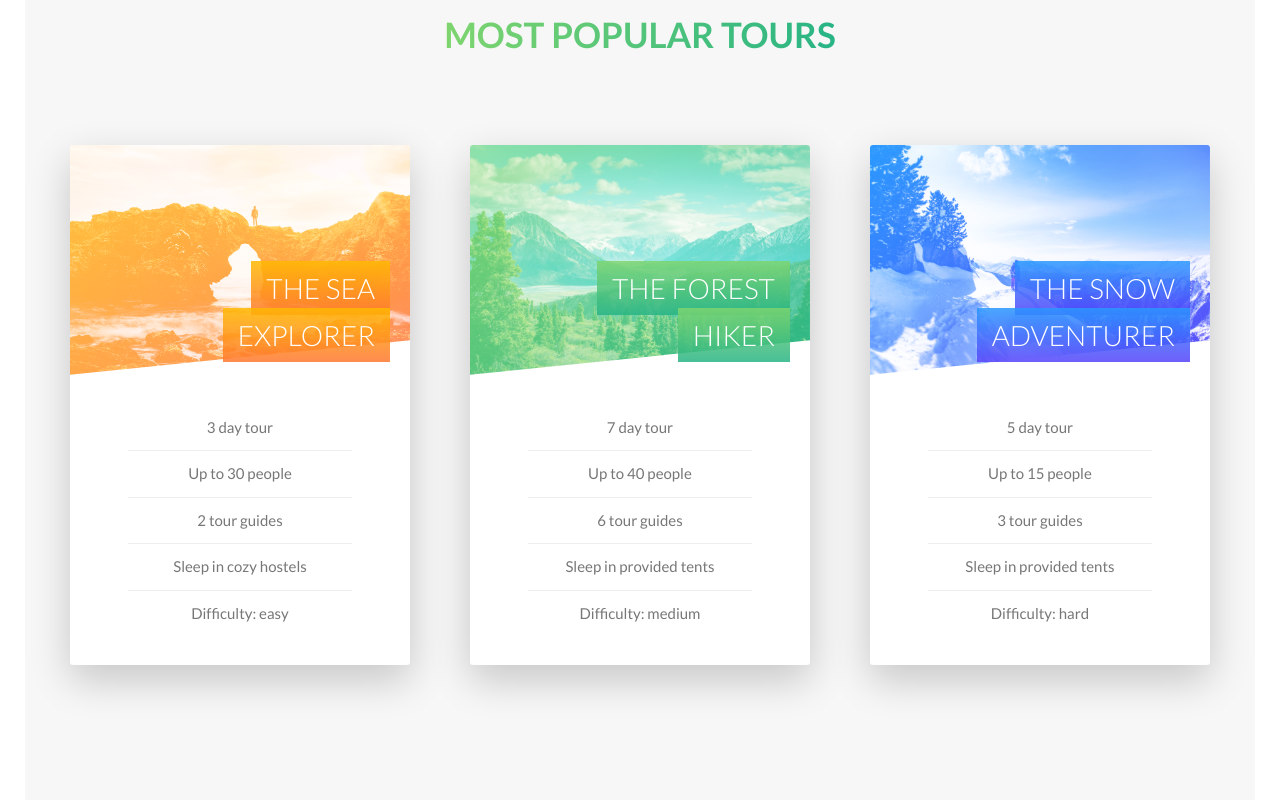
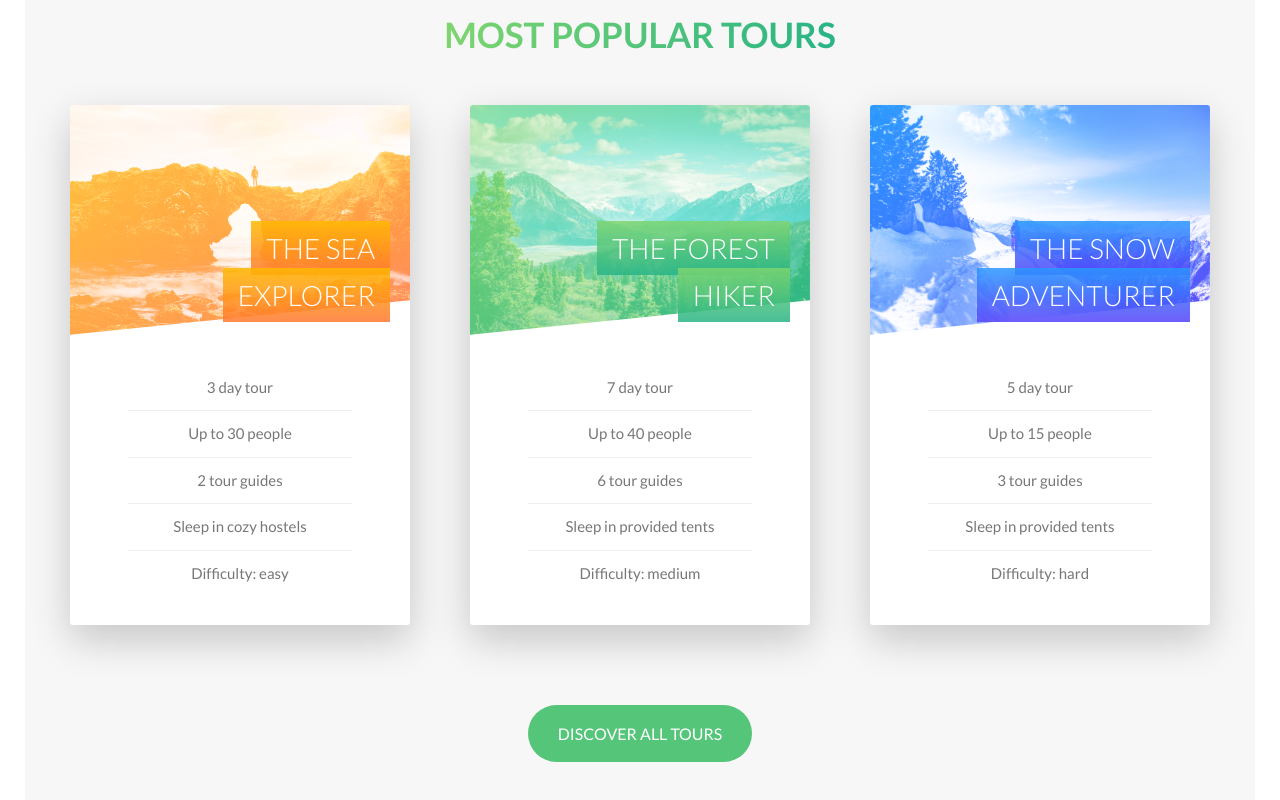
Before and after one commit to abdo-355/Natours, a website: page index.html in a window 1280 px wide. Shown: the part 2346-3146 px from the top of the page. Drawn offline with nearby package versions, Linux system fonts and the light colour scheme; files that its build step writes are made by us from their sources.

Commit message:
add button below the rotating cards

```diff
--- a/index.html
+++ b/index.html
@@ -127,7 +127,7 @@
         </div>
       </section>
       <section class="section-tours">
-        <div class="u-center-text u-mrgin-bottom-big">
+        <div class="u-center-text u-mrgin-bottom-medium">
           <h2 class="heading-secondary">most popular tours</h2>
         </div>
         <div class="row">
@@ -222,6 +222,9 @@
             </div>
           </div>
         </div>
+        <div class="u-center-text u-mrgin-top-big">
+          <a href="#" class="btn btn--green">Discover all tours</a>
+        </div>
       </section>
     </main>
     <!--
--- a/sass/base/_utilities.scss
+++ b/sass/base/_utilities.scss
@@ -13,3 +13,7 @@
 .u-mrgin-bottom-small {
   margin-bottom: 1.5rem;
 }
+
+.u-mrgin-top-big {
+  margin-top: 8rem;
+}
--- a/sass/components/_button.scss
+++ b/sass/components/_button.scss
@@ -30,6 +30,14 @@
     color: $color-grey-dark;
     &::after {
       background-color: $color-white;
+    }
+  }
+
+  &--green {
+    background-color: $color-primary;
+    color: $color-white;
+    &::after {
+      background-color: $color-primary;
     }
   }
 
--- a/sass/pages/_home.scss
+++ b/sass/pages/_home.scss
@@ -23,6 +23,6 @@
 
 .section-tours {
   background-color: $color-grey-light-1;
-  padding: 25rem 0;
+  padding: 25rem 0 15rem 0;
   margin-top: -10rem;
 }
```
